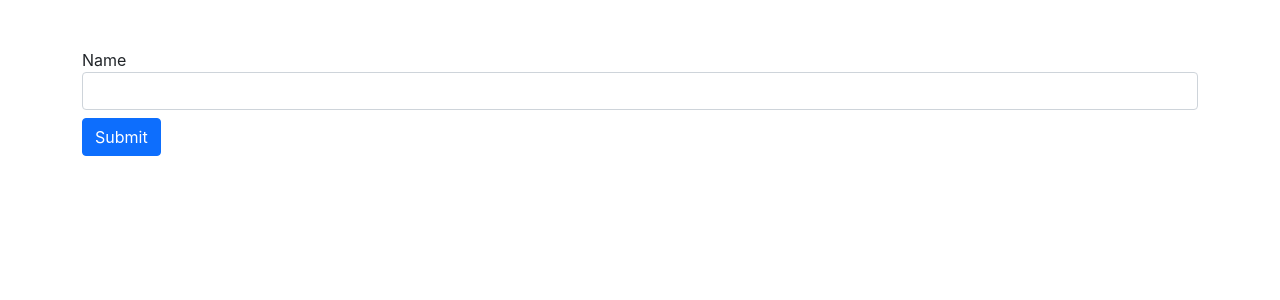
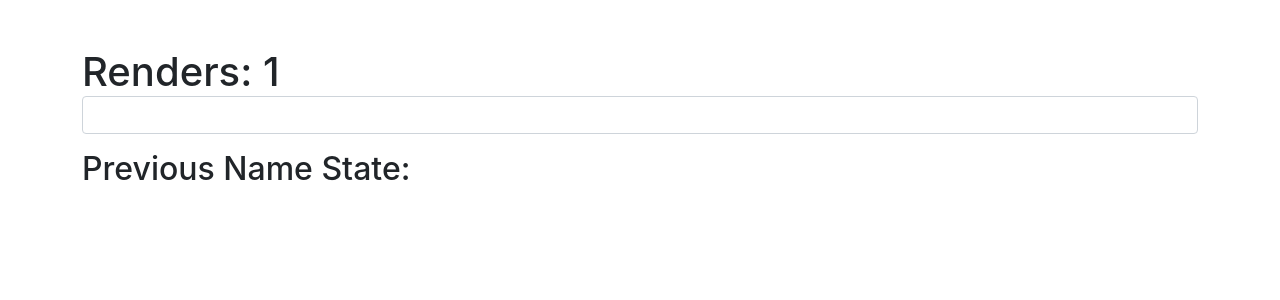
Before and after one commit to VladimirVolvakov/react-hooks, a React (Create React App) app: page / in a window 1280 px wide. Shown: the top 300 px of the page. Built offline with nearby package versions, Linux system fonts and the light colour scheme.

Commit message:
feat: add useRef example 2

```diff
--- a/src/App.js
+++ b/src/App.js
@@ -1,9 +1,9 @@
-import UseRefExample1 from './components/UseRefExample1'
+import UseRefExample2 from './components/UseRefExample2'
 
 function App() {
   return (
     <div className='container mt-5'>
-      <UseRefExample1 />
+      <UseRefExample2 />
     </div>
   )
 }
--- /dev/null
+++ b/src/components/UseRefExample2.jsx
@@ -0,0 +1,25 @@
+import { useEffect, useRef, useState } from 'react'
+
+const UseRefExample2 = () => {
+    const [name, setName] = useState('')
+
+    const renders = useRef(1)
+    const prevName = useRef('')
+
+    useEffect(() => {
+        renders.current = renders.current + 1
+        prevName.current = name
+    }, [name])
+
+    return (
+        <div>
+            <h1>
+                Renders: {renders.current}
+                <input type='text' value={name} onChange={e => setName(e.target.value)} className='form-control mb-3' />
+            </h1>
+            <h2>Previous Name State: {prevName.current}</h2>
+        </div>
+    )
+}
+
+export default UseRefExample2
```
